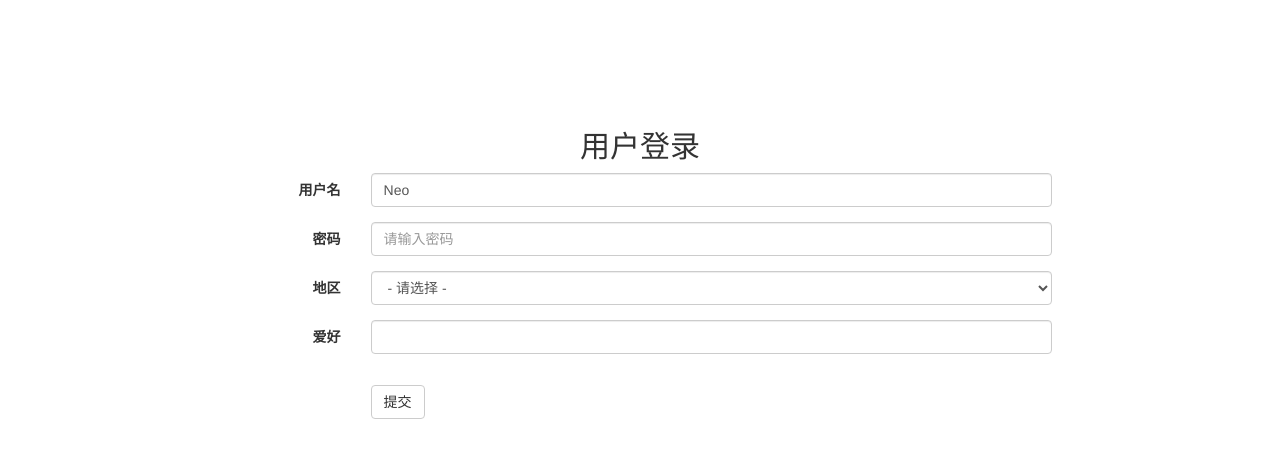
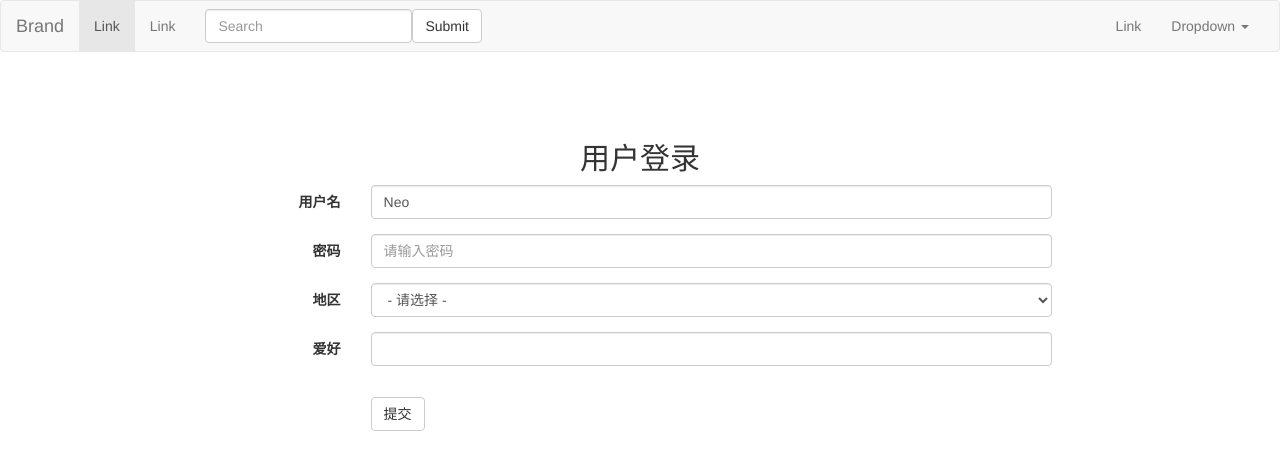
Before and after one commit to chang0022/learn-something, a Vue app in the folder learn-VueJS/: page /#/ in a window 1280 px wide. Shown: the top 470 px of the page. Built offline with nearby package versions, Linux system fonts and the light colour scheme.

Commit message:
fixed #1

```diff
--- a/learn-VueJS/src/App.vue
+++ b/learn-VueJS/src/App.vue
@@ -1,13 +1,19 @@
 <template>
   <div id="app">
+    <page-nav></page-nav>
     <router-view></router-view>
   </div>
 </template>
 
 <script>
-export default {
-  name: 'app'
-}
+  import pagenav from './components/page-nav'
+
+  export default {
+    name: 'app',
+    components: {
+      'page-nav': pagenav
+    }
+  }
 </script>
 
 <style>
@@ -15,6 +21,5 @@ export default {
     font-family: 'Avenir', Helvetica, Arial, sans-serif;
     -webkit-font-smoothing: antialiased;
     -moz-osx-font-smoothing: grayscale;
-    margin-top: 60px;
   }
 </style>
--- /dev/null
+++ b/learn-VueJS/src/components/news-list.vue
@@ -0,0 +1,27 @@
+<template>
+  <div class="container-fluid">
+    <div class="row">
+      <div class="col-md-12" v-for="news in newsList">
+        <h2>
+          <router-link :to="{name: 'newsDetail', params:{newsId: news.newsId}}">{{news.title}}</router-link>
+          <small>{{news.pubtiem}}</small>
+        </h2>
+        <p>{{news.desc}}</p>
+      </div>
+    </div>
+  </div>
+</template>
+<script>
+  export default {
+    data() {
+      return {
+        newsList:[
+          {newsid:'101', pubtime: '2017-04-07', title: '探索之路', desc:'是手机团队的探索之路'},
+          {newsid:'102', pubtime: '2017-04-08', title: '系统之战', desc:'如何支持业务解决'},
+          {newsid:'103', pubtime: '2017-04-09', title: '大文件存储', desc:'背后的你不得不知的技术'},
+          {newsid:'104', pubtime: '2017-04-10', title: '飞天进化', desc:'"阿里巴巴技术委员会'}
+        ]
+      }
+    }
+  }
+</script>
--- /dev/null
+++ b/learn-VueJS/src/components/page-nav.vue
@@ -0,0 +1,43 @@
+<template>
+  <nav class="navbar navbar-default">
+    <div class="container-fluid">
+      <div class="navbar-header">
+        <button type="button" class="navbar-toggle collapsed" data-toggle="collapse" data-target="#collapse"
+                aria-expanded="false">
+          <span class="sr-only">Toggle navigation</span>
+          <span class="icon-bar"></span>
+          <span class="icon-bar"></span>
+          <span class="icon-bar"></span>
+        </button>
+        <a class="navbar-brand" href="javascript:;">Brand</a>
+      </div>
+      <div class="collapse navbar-collapse" id="collapse">
+        <ul class="nav navbar-nav">
+          <li class="active">
+            <a href="javascript:;">Link <span class="sr-only">(current)</span></a>
+          </li>
+          <li><a href="javascript:;">Link</a></li>
+        </ul>
+        <form class="navbar-form navbar-left">
+          <div class="form-group">
+            <input type="text" class="form-control" placeholder="Search">
+          </div>
+          <button type="button" class="btn btn-default">Submit</button>
+        </form>
+        <ul class="nav navbar-nav navbar-right">
+          <li><a href="javascript:;">Link</a></li>
+          <li class="dropdown">
+            <a href="javascript:;" class="dropdown-toggle" data-toggle="dropdown" role="button" aria-haspopup="true" aria-expanded="false">Dropdown <span class="caret"></span></a>
+            <ul class="dropdown-menu">
+              <li><a href="javascript:;">Action</a></li>
+              <li><a href="javascript:;">Another action</a></li>
+              <li><a href="javascript:;">Something else here</a></li>
+              <li role="separator" class="divider"></li>
+              <li><a href="javascript:;">Separated link</a></li>
+            </ul>
+          </li>
+        </ul>
+      </div>
+    </div>
+  </nav>
+</template>
--- a/learn-VueJS/src/main.js
+++ b/learn-VueJS/src/main.js
@@ -3,8 +3,13 @@
 import Vue from 'vue'
 import App from './App'
 import router from './router'
+import axios from 'axios'
+import Vuex from 'vuex'
 
 Vue.config.productionTip = false
+
+Vue.use(Vuex)
+Vue.prototype.$http = axios;
 
 /* eslint-disable no-new */
 new Vue({
--- a/learn-VueJS/src/router/index.js
+++ b/learn-VueJS/src/router/index.js
@@ -1,6 +1,7 @@
 import Vue from 'vue'
 import Router from 'vue-router'
 import Login from '@/components/user-login'
+import News from '@/components/news-list'
 
 Vue.use(Router)
 
@@ -10,6 +11,11 @@ export default new Router({
       path: '/',
       name: 'Login',
       component: Login
+    },
+    {
+      path: '/news',
+      name: 'News',
+      component: News
     }
   ]
 })
```
Also changed, not shown: learn-VueJS/src/components/news/news-detail.vue (added, +16 -0 lines).
